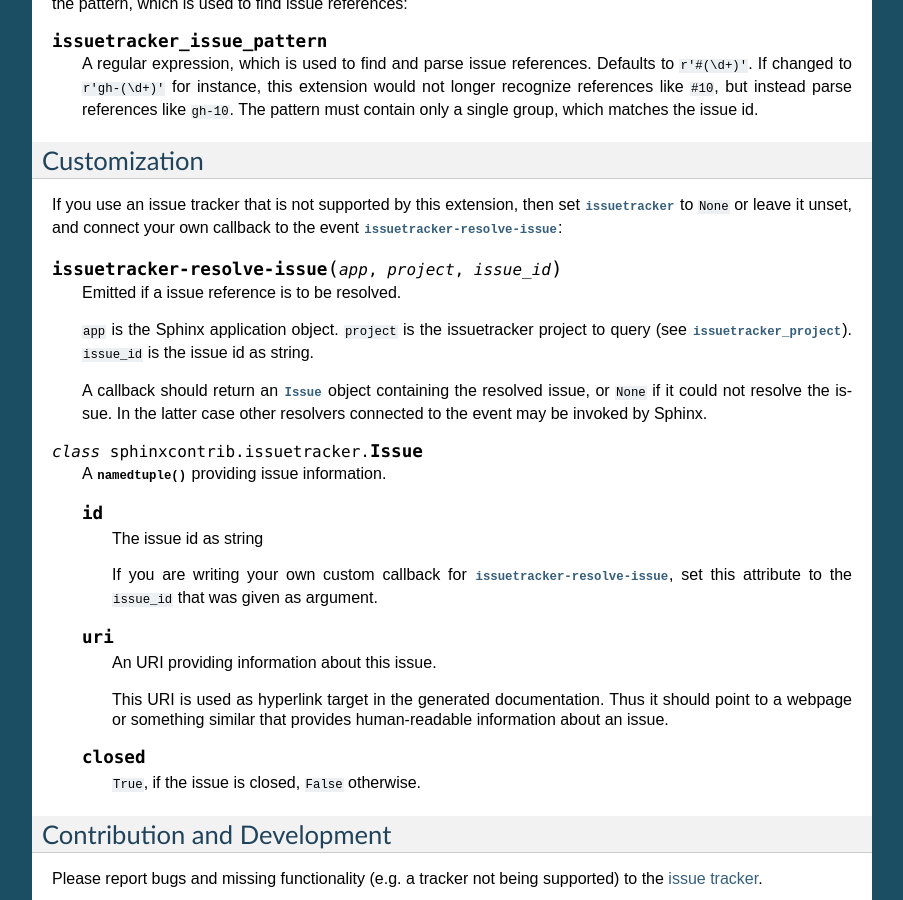
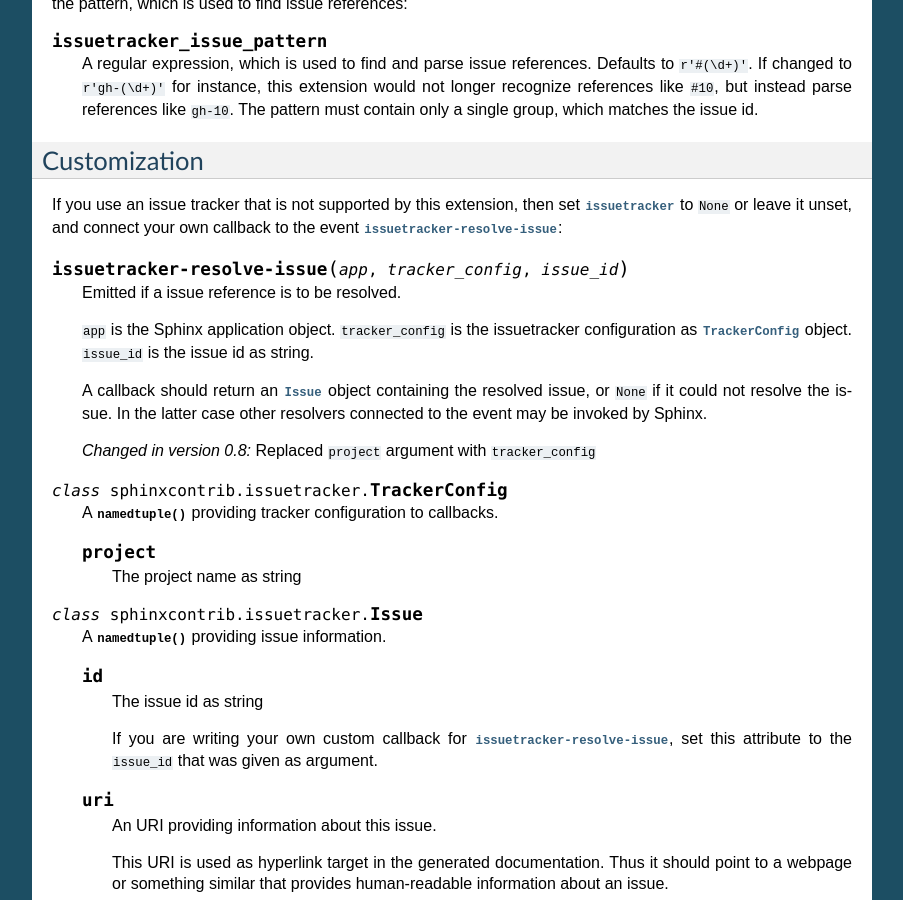
Before and after one commit to sphinx-contrib/spelling, a Sphinx documentation site: the page built from issuetracker/doc/index.rst, in a window 1280 px wide and 900 px high, scrolled down 1286 px. Shown: the whole window, without its empty margins (198-1101 px from the left). Built offline with Sphinx 7.4.7, drawn with Linux system fonts in a browser that asks for light colours; some of the changed text lies outside the part shown.

Commit message:
Updated documentation to include TrackerConfig and to reflect the new event signature

```diff
--- a/issuetracker/doc/index.rst
+++ b/issuetracker/doc/index.rst
@@ -99,17 +99,29 @@ If you use an issue tracker that is not supported by this extension, then set
 :confval:`issuetracker` to ``None`` or leave it unset, and connect your own
 callback to the event :event:`issuetracker-resolve-issue`:
 
-.. event:: issuetracker-resolve-issue(app, project, issue_id)
+.. event:: issuetracker-resolve-issue(app, tracker_config, issue_id)
 
    Emitted if a issue reference is to be resolved.
 
-   ``app`` is the Sphinx application object.  ``project`` is the issuetracker
-   project to query (see :confval:`issuetracker_project`).  ``issue_id`` is the
-   issue id as string.
+   ``app`` is the Sphinx application object.  ``tracker_config`` is the
+   issuetracker configuration as :class:`TrackerConfig` object.  ``issue_id``
+   is the issue id as string.
 
    A callback should return an :class:`Issue` object containing the resolved
    issue, or ``None`` if it could not resolve the issue.  In the latter case
    other resolvers connected to the event may be invoked by Sphinx.
+
+   .. versionchanged:: 0.8
+      Replaced ``project`` argument with ``tracker_config``
+
+.. class:: TrackerConfig
+
+   A :func:`~collections.namedtuple` providing tracker configuration to
+   callbacks.
+
+   .. attribute:: project
+
+      The project name as string
 
 .. class:: Issue
 
```
